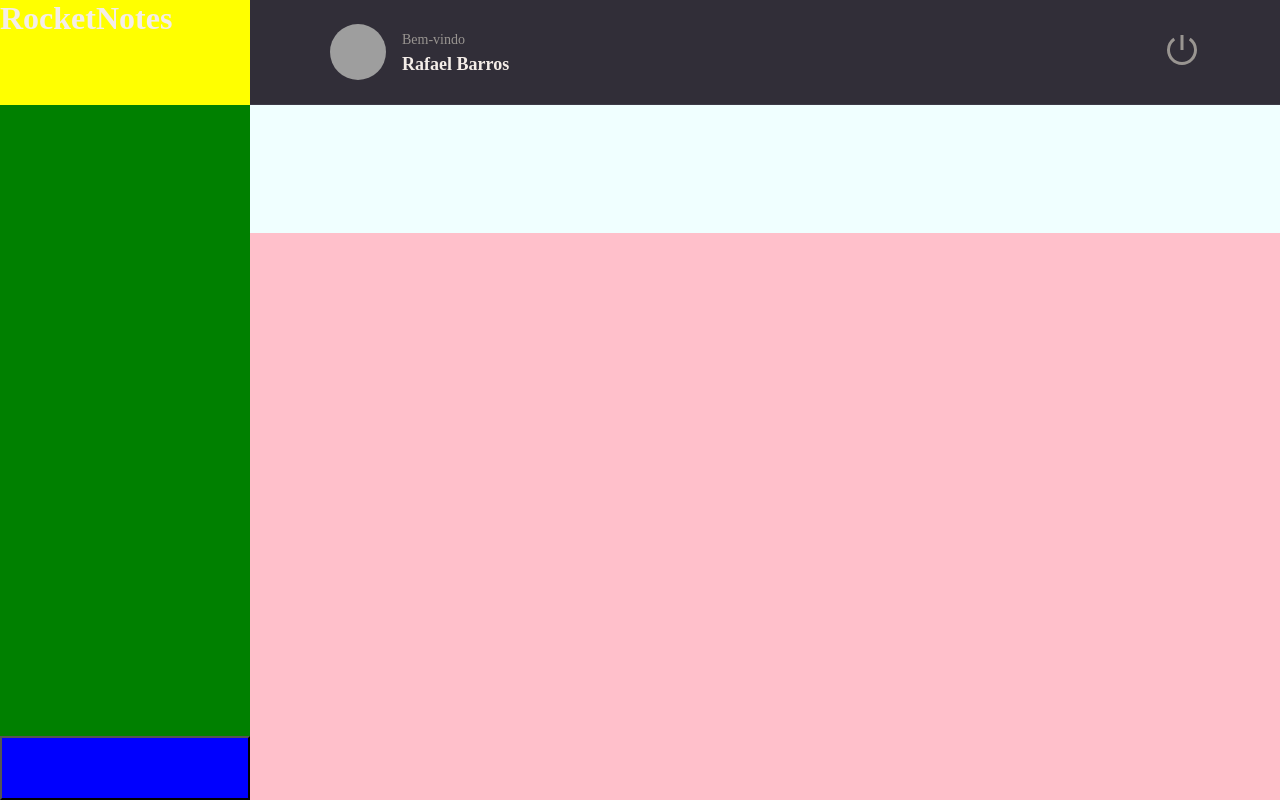
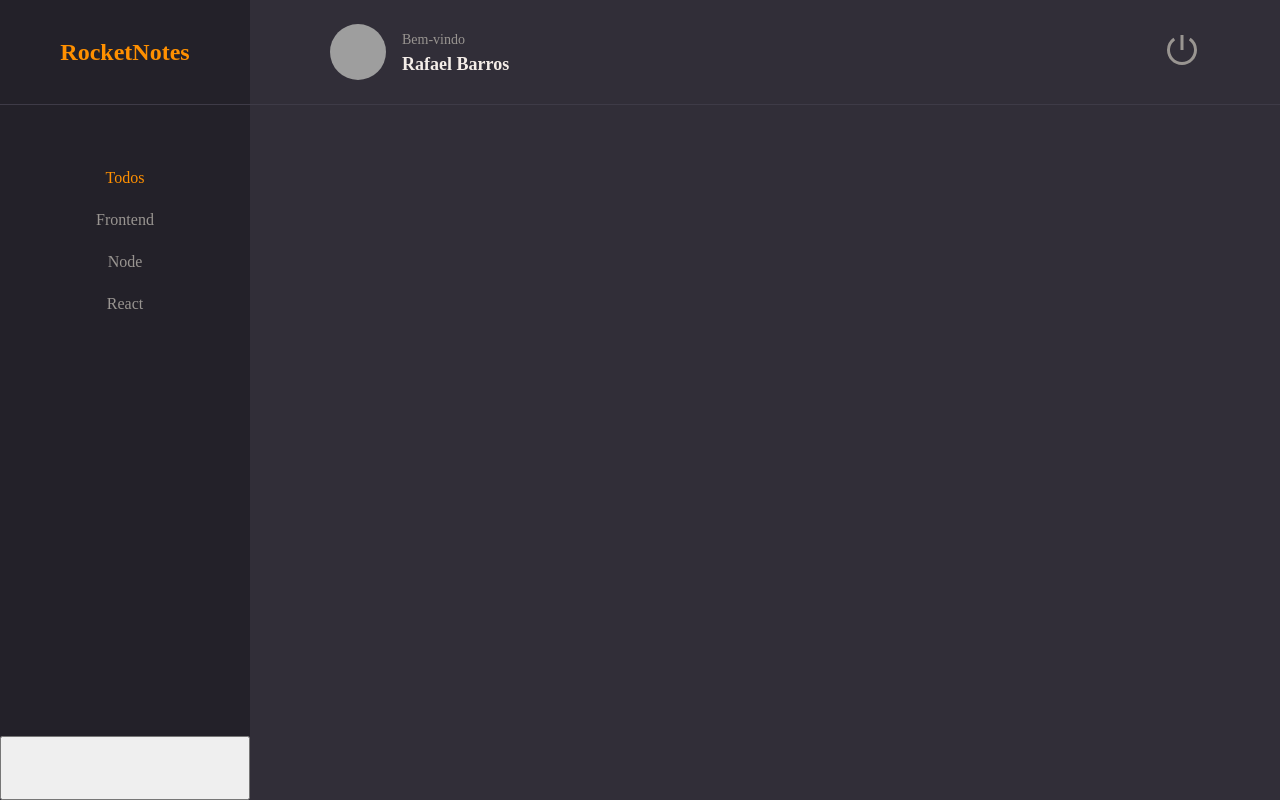
Before and after one commit to dev-rafael92as/rocketNotesStage09, a React (Vite) app: page / in a window 1280 px wide. Built offline with nearby package versions, Linux system fonts and the light colour scheme; grey boxes are pictures that could not be loaded.

Commit message:
[Stage09ExercicioAula] Add lateral menu css

```diff
--- a/src/components/ButtonText/index.jsx
+++ b/src/components/ButtonText/index.jsx
@@ -1,8 +1,12 @@
 import { Container } from "./styles";
 
-export function ButtonText({title, ...rest}) {
+export function ButtonText({title, isActive = false, ...rest}) {
     return(
-        <Container type="button" {...rest}>
+        <Container
+            type="button"
+            isActive={isActive}
+            {...rest}
+        >
             {title}
         </Container>
     )
--- a/src/components/ButtonText/styles.js
+++ b/src/components/ButtonText/styles.js
@@ -2,7 +2,7 @@
 
 export const Container = styled.button`
     background: none;
-    color: ${({ theme }) => theme.COLORS.ORANGE};
+    color: ${({ theme, isActive }) => isActive ? theme.COLORS.ORANGE : theme.COLORS.GRAY_100};
 
     border: none;
     font-size: 16px;
--- a/src/pages/Home/index.jsx
+++ b/src/pages/Home/index.jsx
@@ -1,4 +1,5 @@
 import { Header } from "../../components/Header";
+import { ButtonText } from "../../components/ButtonText"
 import { Container, Brand, Menu, Search, Content, NewNote } from "./styles";
 
 export function Home() {
@@ -11,7 +12,18 @@
             <Header />
 
             <Menu>
-
+                <li>
+                    <ButtonText title="Todos" isActive></ButtonText>
+                </li>
+                <li>
+                    <ButtonText title="Frontend"></ButtonText>
+                </li>
+                <li>
+                    <ButtonText title="Node"></ButtonText>
+                </li>
+                <li>
+                    <ButtonText title="React"></ButtonText>
+                </li>
             </Menu>
 
             <Search>
--- a/src/pages/Home/styles.js
+++ b/src/pages/Home/styles.js
@@ -18,25 +18,44 @@
 
 export const Brand = styled.div`
     grid-area: brand;
-    background-color: yellow;
+
+    display: flex;
+    justify-content: center;
+    align-items: center;
+
+    border-bottom: 1px solid ${({ theme }) => theme.COLORS.BACKGROUND_700};
+    background-color: ${({ theme }) => theme.COLORS.BACKGROUND_900};
+
+    > h1 {
+    color: ${({ theme }) => theme.COLORS.ORANGE};
+    font-size: 24px;
+    }
 `;
 
 export const Menu = styled.ul`
     grid-area: menu;
-    background-color: green;
+
+    display: flex;
+    align-items: center;
+    flex-direction: column;
+    gap: 24px 0;
+    padding-top: 64px;
+
+    background-color: ${({ theme }) => theme.COLORS.BACKGROUND_900};
+
+    > li {
+        list-style: none;
+    }
 `;
 
 export const Search = styled.div`
     grid-area: search;
-    background-color: azure;
 `;
 
 export const Content = styled.div`
     grid-area: content;
-    background-color: pink;
 `;
 
 export const NewNote = styled.button`
     grid-area: newnote;
-    background-color: blue;
 `;
```
